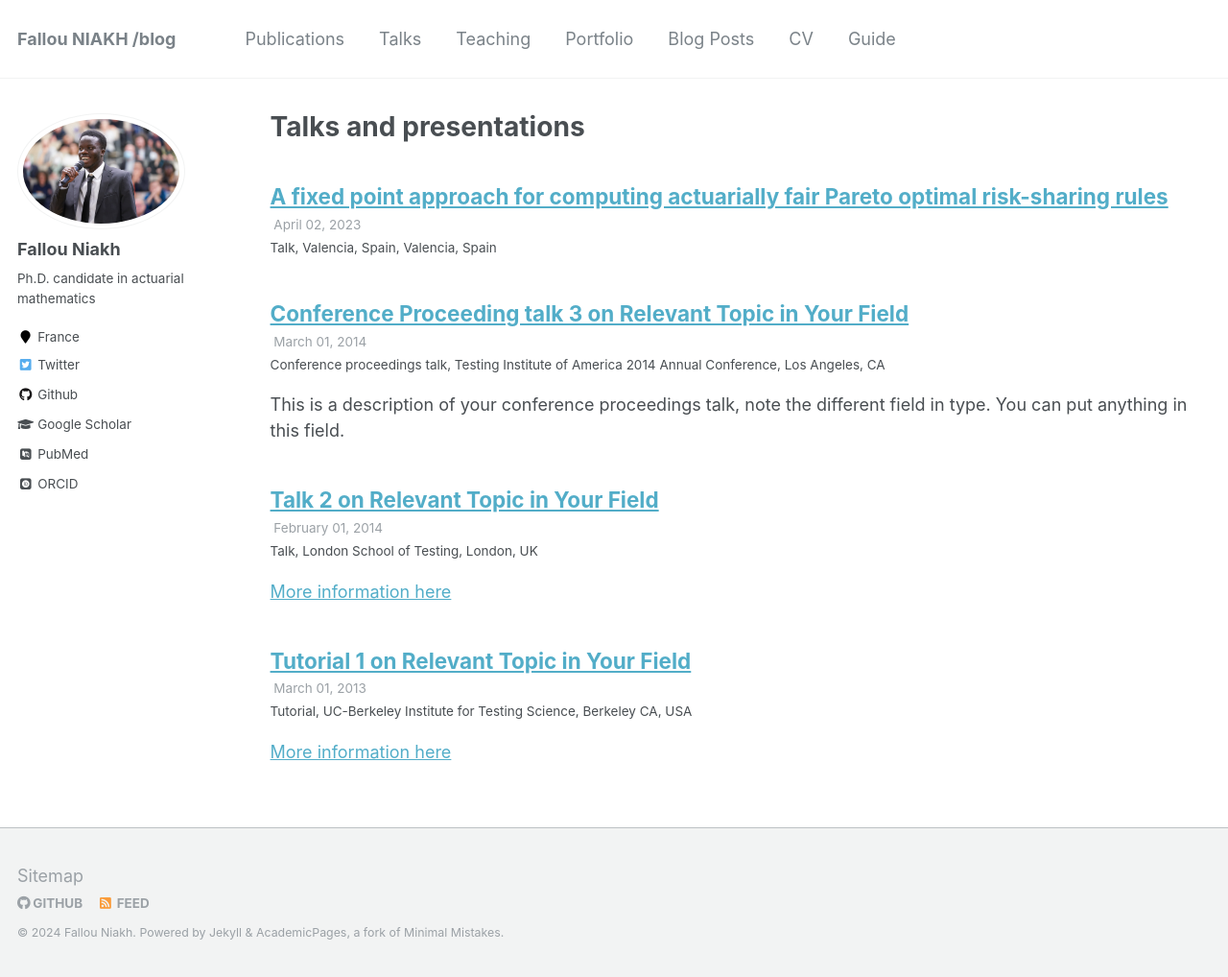
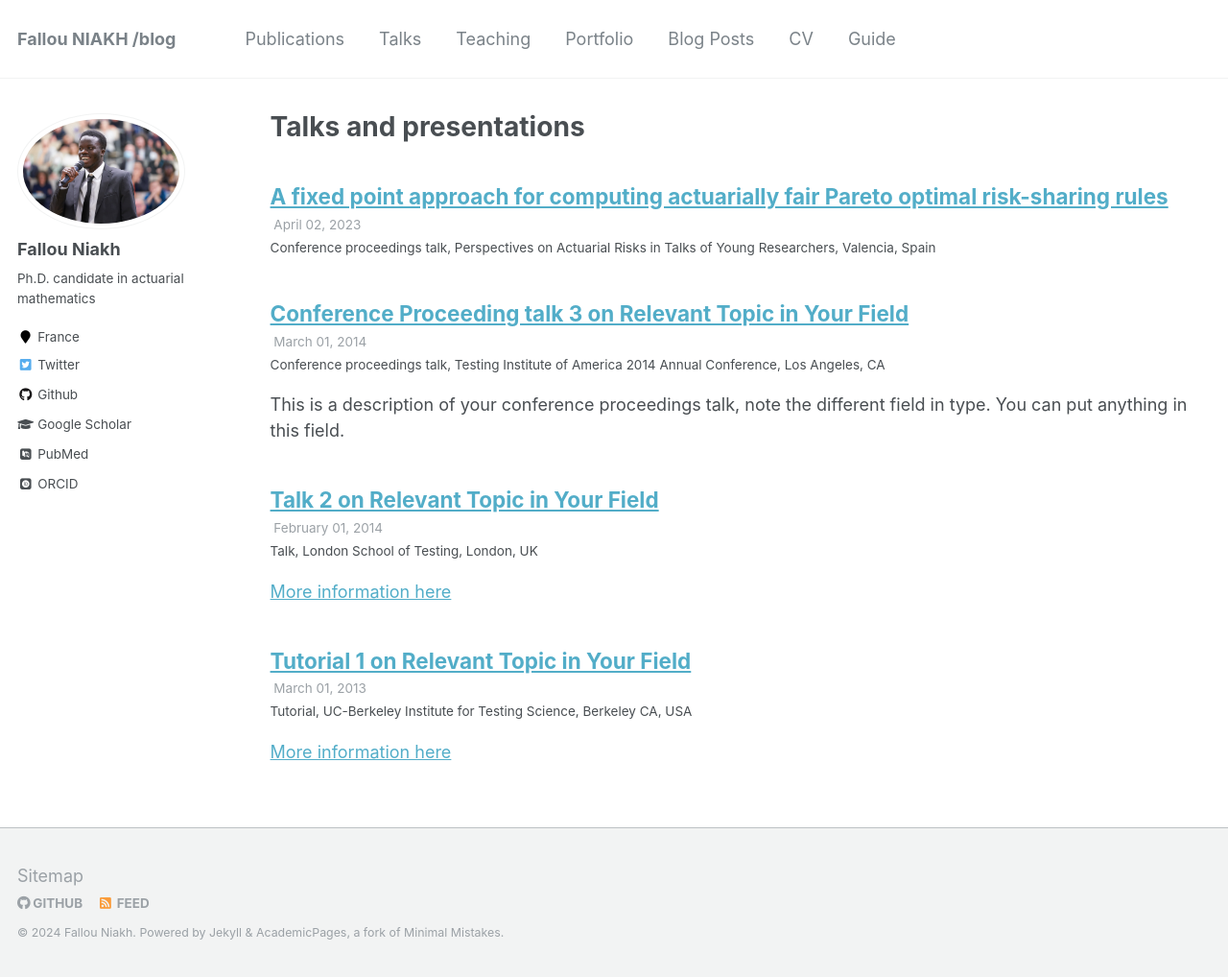
Before and after one commit to FNIAKH/fniakh.github.io, a Jekyll site: the page built from _pages/talks.html, in a window 1280 px wide and 1018 px high. Shown: the whole window at 96% size. Built offline with Jekyll 4.4.1, drawn with Linux system fonts in a browser that asks for light colours; some web fonts are replaced.

Commit message:
Update 2012-03-01-talk-1.md

```diff
--- a/_talks/2012-03-01-talk-1.md
+++ b/_talks/2012-03-01-talk-1.md
@@ -2,9 +2,9 @@
 title: "A fixed point approach for computing actuarially fair Pareto
 optimal risk-sharing rules"
 collection: talks
-type: "Talk"
+type: "Conference proceedings talk"
 permalink: /talks/2012-03-01-talk-1
-venue: "Valencia, Spain"
+venue: "Perspectives on Actuarial Risks in Talks of Young Researchers"
 date: 2023-04-02
 location: "Valencia, Spain"
 ---
```
